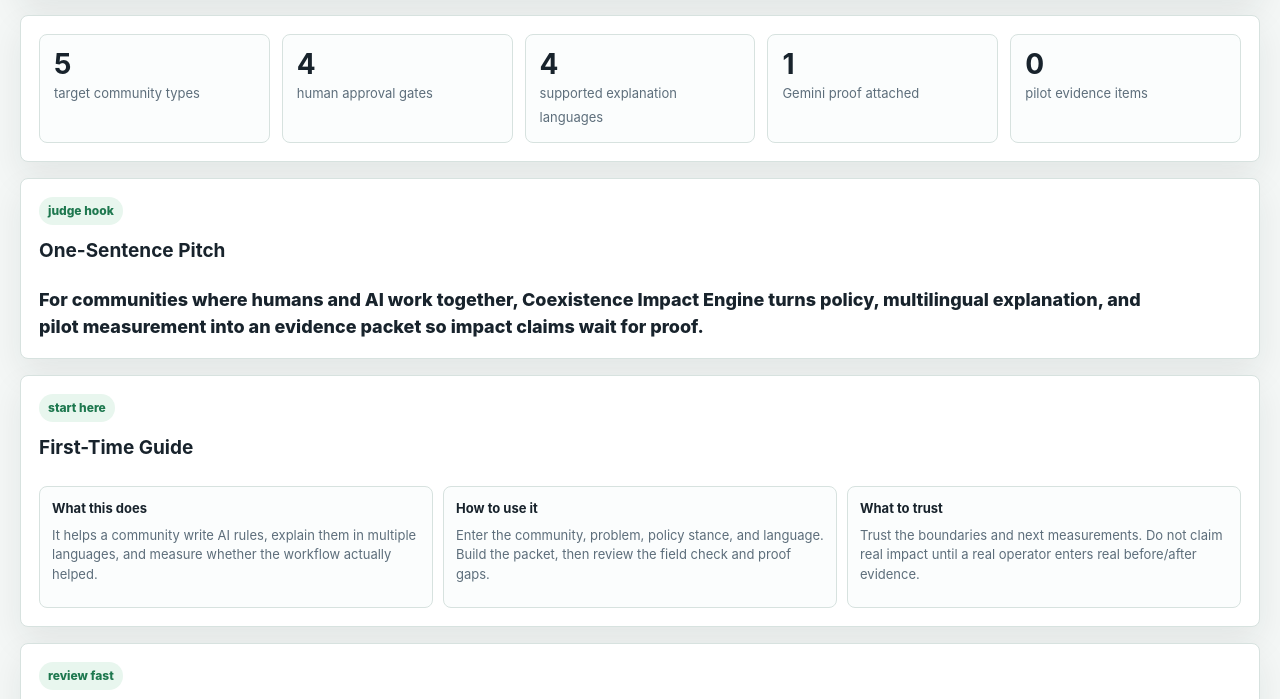
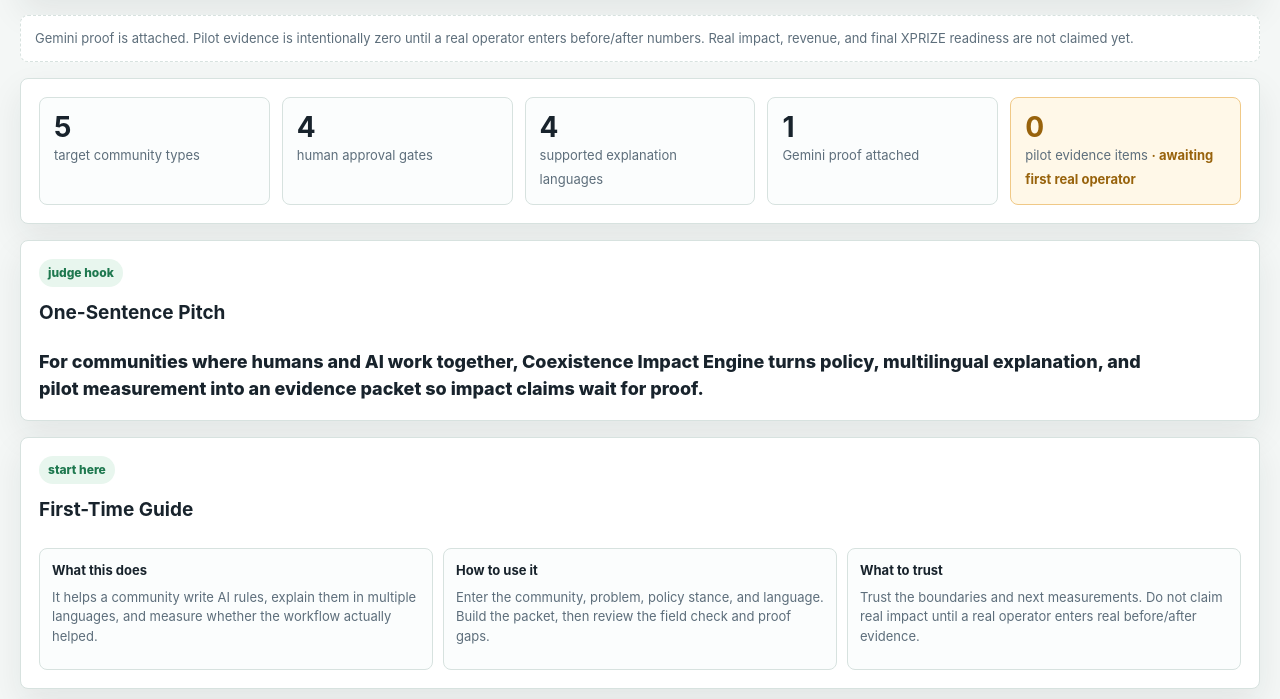
Before and after one commit to daideguchi/coexistence-impact-engine, a plain HTML site: page index.html in a window 1280 px wide. Shown: the part 147-846 px from the top of the page. Drawn offline with Linux system fonts and the light colour scheme.

Commit message:
Polish pre-XPRIZE badge and pilot pending state

```diff
--- a/index.html
+++ b/index.html
@@ -177,6 +177,32 @@
       font-size: 13px;
     }
 
+    .metric.pilot-pending {
+      border-color: #f0c987;
+      background: #fff8e8;
+    }
+
+    .metric.pilot-pending strong {
+      color: var(--amber);
+    }
+
+    .metric.pilot-pending em {
+      font-style: normal;
+      font-weight: 700;
+      color: var(--amber);
+    }
+
+    .metric-caption {
+      margin: 0;
+      padding: 12px 14px;
+      border: 1px dashed var(--line);
+      border-radius: 8px;
+      background: var(--surface);
+      color: var(--muted);
+      font-size: 13px;
+      line-height: 1.55;
+    }
+
     .grid {
       display: grid;
       grid-template-columns: 390px minmax(0, 1fr);
@@ -314,6 +340,7 @@
         <p>Gemini-assisted governance for communities where humans and AI work together, with human approval, multilingual explanation, and measurable impact evidence.</p>
       </div>
       <div class="header-actions">
+        <span class="badge amber">Pre-XPRIZE prototype</span>
         <span class="badge green">Gemini live proof attached</span>
         <div class="lang-toggle" aria-label="Language">
           <button type="button" class="active" data-lang-button="en">EN</button>
@@ -322,12 +349,14 @@
       </div>
     </header>
 
+    <p class="metric-caption">Gemini proof is attached. Pilot evidence is intentionally zero until a real operator enters before/after numbers. Real impact, revenue, and final XPRIZE readiness are not claimed yet.</p>
+
     <section class="metrics" aria-label="Impact metrics">
       <div class="metric"><strong id="communityCount">5</strong><span>target community types</span></div>
       <div class="metric"><strong id="approvalCount">4</strong><span>human approval gates</span></div>
       <div class="metric"><strong id="languageCount">4</strong><span>supported explanation languages</span></div>
       <div class="metric"><strong id="geminiProof">1</strong><span>Gemini proof attached</span></div>
-      <div class="metric"><strong id="pilotProof">0</strong><span>pilot evidence items</span></div>
+      <div class="metric pilot-pending"><strong id="pilotProof">0</strong><span>pilot evidence items <em>· awaiting first real operator</em></span></div>
     </section>
 
     <section class="judge-hook" aria-label="one sentence pitch">
@@ -569,7 +598,10 @@
       ja: {
         'Coexistence Impact Engine': '共存インパクトエンジン',
         'Gemini-assisted governance for communities where humans and AI work together, with human approval, multilingual explanation, and measurable impact evidence.': '人間とAIが一緒に働くコミュニティのための、Gemini支援ガバナンスです。人間の承認、多言語説明、測定できるインパクト証拠を扱います。',
+        'Pre-XPRIZE prototype': 'XPRIZE提出前のプロトタイプ',
         'Gemini live proof attached': 'Gemini実行証拠あり',
+        'Gemini proof is attached. Pilot evidence is intentionally zero until a real operator enters before/after numbers. Real impact, revenue, and final XPRIZE readiness are not claimed yet.': 'Gemini証拠は添付済みです。実オペレーターが前後比較の数字を入力するまで、パイロット証拠は意図的にゼロのままです。実インパクト、売上、XPRIZE最終準備完了はまだ主張しません。',
+        '· awaiting first real operator': '・実オペレーター待ち',
         'target community types': '対象コミュニティ種別',
         'human approval gates': '人間承認ゲート',
         'supported explanation languages': '対応説明言語',
```
Also changed, not shown: 1 other file.
